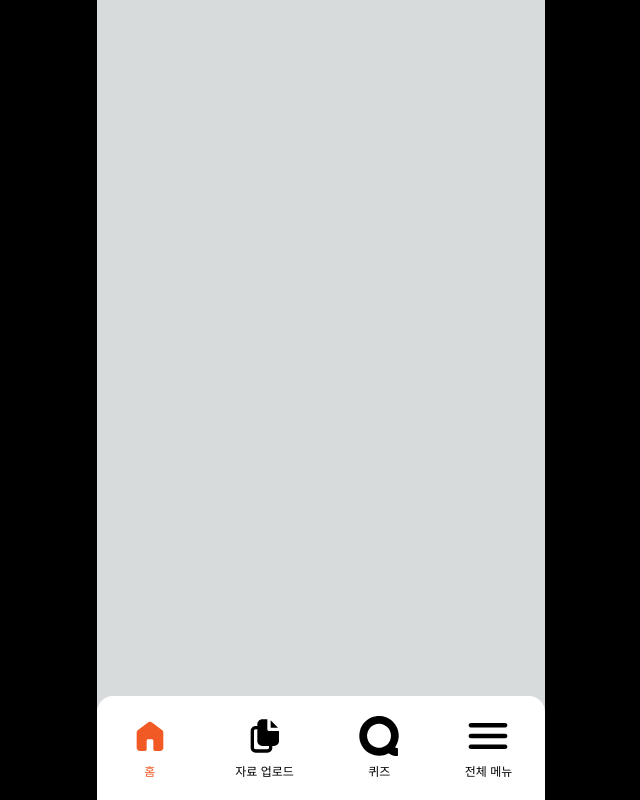
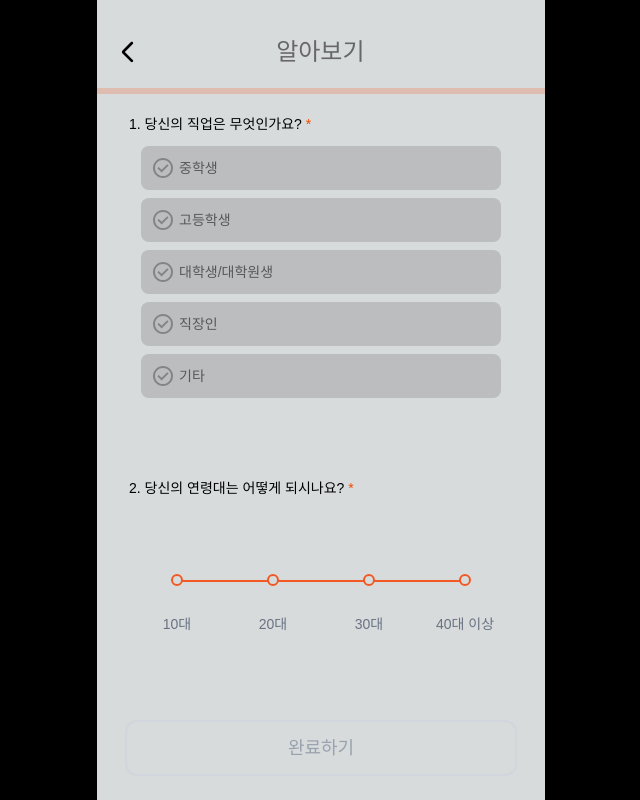
Before and after one commit to AI-XTHON/AITHON-FE, a React (Vite) app: page /onboarding/user-info in a window 1280 px wide. Before the commit this address led to /. Shown: the whole page, without its empty margins (319-959 px from the left). Built offline with nearby package versions, Linux system fonts and the light colour scheme; a web font is replaced by a local one.

Commit message:
feat : 알아보기 / 수정하기 기능 레이아웃 완성

```diff
--- a/src/App.tsx
+++ b/src/App.tsx
@@ -1,6 +1,7 @@
 import { BrowserRouter, Navigate, Outlet, Route, Routes } from "react-router-dom";
 import DummyPage from "./shared/pages/DummyPage";
 import Layout from "./shared/components/Layout";
+import UserInfoPage from "./features/info";
 
 function App() {
   function isLoggedIn() {
@@ -8,12 +9,17 @@ function App() {
     return !!token;
   }
   return (
-    <Layout>
-      <BrowserRouter>
+
+    <BrowserRouter>
+      <Layout>
         <Routes>
+          {/* 비 보호 경로 작성 */}
           <Route path="/login" element={""} />
           {/* <Route path="/oauth/google/redirect" element={<AuthCallbackPage />} /> */}
           <Route path="/" element={<DummyPage />} />
+          <Route path="/onboarding/user-info" element={<UserInfoPage mode="onboarding" />} />
+          <Route path="/settings/user-info" element={<UserInfoPage mode="edit" />} />
+
 
           <Route
             path="/"
@@ -25,8 +31,8 @@ function App() {
           {/* 알 수 없는 경로 처리 */}
           <Route path="*" element={<Navigate to="/" replace />} />
         </Routes>
-      </BrowserRouter>
-    </Layout>
+      </Layout>
+    </BrowserRouter>
   )
 }
 
--- a/src/features/info/components/MultiSelectChips.tsx
+++ b/src/features/info/components/MultiSelectChips.tsx
@@ -1,3 +1,6 @@
+import CheckIcon from '../assets/check.svg';
+import CheckedIcon from '../assets/checked.svg'
+
 type Props = {
     options: string[];
     values: string[];
@@ -16,12 +19,13 @@ export default function MultiSelectChips({ options, values, onToggle }: Props) {
                         onClick={() => onToggle(opt)}
                         aria-pressed={active}
                         className={[
-                            "w-full rounded-lg px-4 py-3 text-sm text-left transition",
+                            "w-full rounded-lg px-4 py-3 text-sm text-left transition flex items-center gap-1",
                             active
-                                ? "bg-orange-500 text-white"
-                                : "bg-gray-200 text-gray-700 hover:bg-gray-300",
+                                ? "bg-[#F15A2478] text-[#F15A24] border border-[#F15A24]"
+                                : "bg-[#9494946B] text-[#585858] hover:bg-gray-300",
                         ].join(" ")}
                     >
+                        <img src={active ? CheckedIcon : CheckIcon} className='w-[24px] h-[24px]' />
                         {opt}
                     </button>
                 );
--- /dev/null
+++ b/src/features/info/components/ProgressBar.tsx
@@ -0,0 +1,14 @@
+import { memo } from "react";
+
+export const ProgressBar = memo(function ProgressBar({ percent = 25 }: { percent?: number }) {
+    return (
+        <div className="w-full sticky top-22">
+            <div className="h-1.5 w-full bg-[#debdb0] overflow-hidden">
+                <div
+                    className="h-full bg-[#F15A24] transition-all"
+                    style={{ width: `${Math.min(Math.max(percent, 0), 100)}%` }}
+                />
+            </div>
+        </div>
+    );
+});
--- /dev/null
+++ b/src/features/info/pages/UserInfoPage.tsx
@@ -0,0 +1,152 @@
+import { useCallback, useMemo, useReducer } from "react";
+import type { Mode, UserInfoSubmit } from "../types";
+import { initialState, reducer } from "../state/reducer";
+import Header from "../../../shared/components/Header";
+import { ProgressBar } from "../components/ProgressBar";
+import SegmentSelect from "../components/SegmentSelect";
+import AgeRangeSelector from "../components/AgeRangeSelector";
+import MultiSelectChips from "../components/MultiSelectChips";
+import msg from '../assets/msg.svg'
+
+const OCCUPATIONS = ["중학생", "고등학생", "대학생/대학원생", "직장인", "기타"];
+const AGE_RANGES = ["10대", "20대", "30대", "40대 이상"];
+const PURPOSES = ["학교 시험 공부", "자격증 공부", "기타"];
+
+type Props = {
+    mode: Mode;
+    initialOccupation?: string | null;
+    initialAgeRange?: string | null;
+    initialPurposes?: string[] | null;
+    initialNickname?: string | null; // edit 확장 필드
+    onSubmit?: (data: UserInfoSubmit) => void;
+    onBack?: () => void;
+};
+
+export default function UserInfoPage({
+    mode,
+    initialOccupation = "",
+    initialAgeRange = "",
+    initialPurposes = [],
+    initialNickname = "",
+    onSubmit,
+}: Props) {
+    const [state, dispatch] = useReducer(reducer, {
+        ...initialState,
+        occupation: initialOccupation ?? "",
+        ageRange: initialAgeRange ?? "",
+        purposes: initialPurposes ?? [],
+        nickname: initialNickname ?? "",
+    });
+
+    const title = mode === "onboarding" ? "알아보기" : "수정하기";
+    // 진행도 주입
+    const progressPercent = useMemo(() => {
+        const completedCount = [
+            state.occupation !== "",
+            state.ageRange !== "",
+            state.purposes.length > 0,
+        ].filter(Boolean).length;
+
+        if (completedCount === 3) return 100;
+        if (completedCount === 2) return 66;
+        if (completedCount === 1) return 33;
+        return 0;
+    }, [state.occupation, state.ageRange, state.purposes]);
+
+    const isValid = useMemo(
+        () => state.occupation !== "" && state.ageRange !== "" && state.purposes.length > 0,
+        [state.occupation, state.ageRange, state.purposes.length]
+    );
+    // 완료하기 여기에 TODO : API 설정 추가
+    const handleSubmit = useCallback(() => {
+        if (!isValid) return;
+        onSubmit?.({
+            occupation: state.occupation,
+            ageRange: state.ageRange,
+            purposes: state.purposes,
+            nickname: mode === "edit" ? state.nickname : undefined,
+        });
+    }, [isValid, onSubmit, state, mode]);
+
+    return (
+        <div className="min-h-screen  flex flex-col ">
+            <Header title={title} />
+            {mode === "onboarding" && <ProgressBar percent={progressPercent} />}
+
+            <main className="flex-1 px-8 py-5 space-y-20 ">
+                {/* Q1 직업 */}
+                <section>
+                    <h2 className="text-sm font-medium mb-3">
+                        1. 당신의 직업은 무엇인가요? <span className="text-orange-600">*</span>
+                    </h2>
+                    <SegmentSelect
+                        name="occupation"
+                        options={OCCUPATIONS}
+                        value={state.occupation}
+                        onChange={(v) => dispatch({ type: "SET_OCCUPATION", payload: v })}
+                    />
+                </section>
+
+                {/* Q2 연령대 */}
+                <section >
+                    <h2 className="text-sm font-medium mb-8">
+                        2. 당신의 연령대는 어떻게 되시나요? <span className="text-orange-600">*</span>
+                    </h2>
+                    <AgeRangeSelector
+                        options={AGE_RANGES}
+                        value={state.ageRange}
+                        onChange={(v) => dispatch({ type: "SET_AGE_RANGE", payload: v })}
+                    />
+                </section>
+
+                {/* Q3 목적(툴팁 문구 포함) */}
+                <section className=" relative space-y-3">
+                    <div className="flex items-center gap-2">
+                        <h2 className="text-sm font-medium">
+                            3. 무슨 목적으로 사용하시는건가요? <span className="text-orange-600">*</span>
+                        </h2>
+
+                    </div>
+                    <img src={msg} alt="" className="h-18" />
+                        <p className="text-xs absolute left-5 top-14"><span className="text-[#F15A24]">복수 응답</span> 여러개 골라주세요!</p>
+                    <MultiSelectChips
+                        options={PURPOSES}
+                        values={state.purposes}
+                        onToggle={(v) => dispatch({ type: "TOGGLE_PURPOSE", payload: v })}
+                    />
+                </section>
+
+                {/* edit 전용 확장 필드 */}
+                {mode === "edit" && (
+                    <section className="space-y-3">
+                        <h2 className="text-sm font-medium">4. 닉네임을 수정하시나요?</h2>
+                        <input
+                            type="text"
+                            placeholder="닉네임을 입력하세요"
+                            value={state.nickname}
+                            onChange={(e) => dispatch({ type: "SET_NICKNAME", payload: e.target.value })}
+                            className="w-full rounded-lg border border-gray-500 px-4 py-3 text-sm focus:outline-none focus:ring-2 focus:ring-orange-400"
+                        />
+                    </section>
+                )}
+            </main>
+
+            {/* 완료하기 버튼 */}
+            <footer className="sticky bottom-0 px-7 pt-2 pb-6 bg-[#d7dbdc]">
+                <button
+                    type="button"
+                    disabled={!isValid}
+                    onClick={handleSubmit}
+                    className={[
+                        "w-full rounded-xl border-2 py-3 text-lg font-medium transition",
+                        isValid
+                            ? " border-orange-500 text-orange-600 hover:bg-orange-100"
+                            : " border-gray-300 text-gray-400 cursor-not-allowed",
+                    ].join(" ")}
+                >
+                    완료하기
+                </button>
+            </footer>
+        </div>
+    );
+}
--- /dev/null
+++ b/src/features/info/state/reducer.ts
@@ -0,0 +1,39 @@
+import type { UserInfoFormState } from "../types";
+
+export type Action =
+    | { type: "SET_OCCUPATION"; payload: string }
+    | { type: "SET_AGE_RANGE"; payload: string }
+    | { type: "TOGGLE_PURPOSE"; payload: string }
+    | { type: "SET_NICKNAME"; payload: string }
+    | { type: "RESET"; payload: Partial<UserInfoFormState> };
+
+export const initialState: UserInfoFormState = {
+    occupation: "",
+    ageRange: "",
+    purposes: [],
+    nickname: "",
+};
+
+export function reducer(state: UserInfoFormState, action: Action): UserInfoFormState {
+    switch (action.type) {
+        case "SET_OCCUPATION":
+            return { ...state, occupation: action.payload };
+        case "SET_AGE_RANGE":
+            return { ...state, ageRange: action.payload };
+        case "TOGGLE_PURPOSE": {
+            const exists = state.purposes.includes(action.payload);
+            return {
+                ...state,
+                purposes: exists
+                    ? state.purposes.filter((p) => p !== action.payload)
+                    : [...state.purposes, action.payload],
+            };
+        }
+        case "SET_NICKNAME":
+            return { ...state, nickname: action.payload };
+        case "RESET":
+            return { ...state, ...action.payload };
+        default:
+            return state;
+    }
+}
--- /dev/null
+++ b/src/features/info/types.ts
@@ -0,0 +1,15 @@
+export type Mode = "onboarding" | "edit";
+
+export type UserInfoFormState = {
+    occupation: string;
+    ageRange: string;
+    purposes: string[];
+    nickname: string;
+};
+
+export type UserInfoSubmit = {
+    occupation: string;
+    ageRange: string;
+    purposes: string[];
+    nickname?: string;
+};
--- a/src/shared/components/Layout.tsx
+++ b/src/shared/components/Layout.tsx
@@ -13,7 +13,7 @@ const Layout = ({ children }: LayoutProps) => {
         // 화면 전체를 차지하도록 설정
         <div className="flex h-screen w-full items-center justify-center bg-black">
             {/* 실제 앱 콘텐츠가 표시될 영역 */}
-            <main className="relative h-full w-full max-w-md overflow-y-auto bg-[#d7dbdc]">
+            <main className="relative h-full w-full max-w-md overflow-y-auto bg-[#d7dbdc] hide-scrollbar">
                 {children}
             </main>
         </div>
--- a/src/shared/pages/DummyPage.tsx
+++ b/src/shared/pages/DummyPage.tsx
@@ -1,8 +1,10 @@
 import BottomBar from "../components/BottomBar";
+import Header from "../components/Header";
 
 export default function DummyPage() {
     return (
         <div className="bg-[#d7dbdc]">
+            <Header title='홈 화면'/>
             <div className="h-[300px] "/>
             <BottomBar />
         </div>
```
